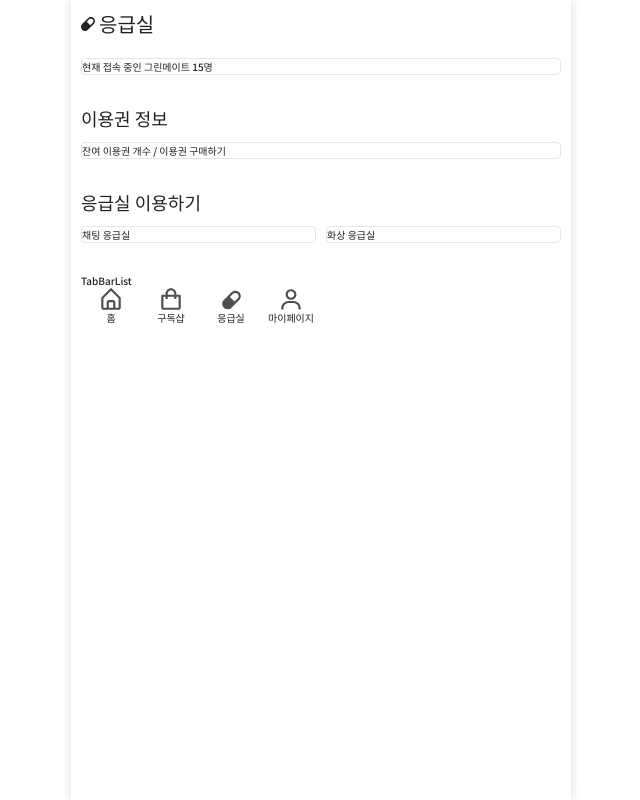
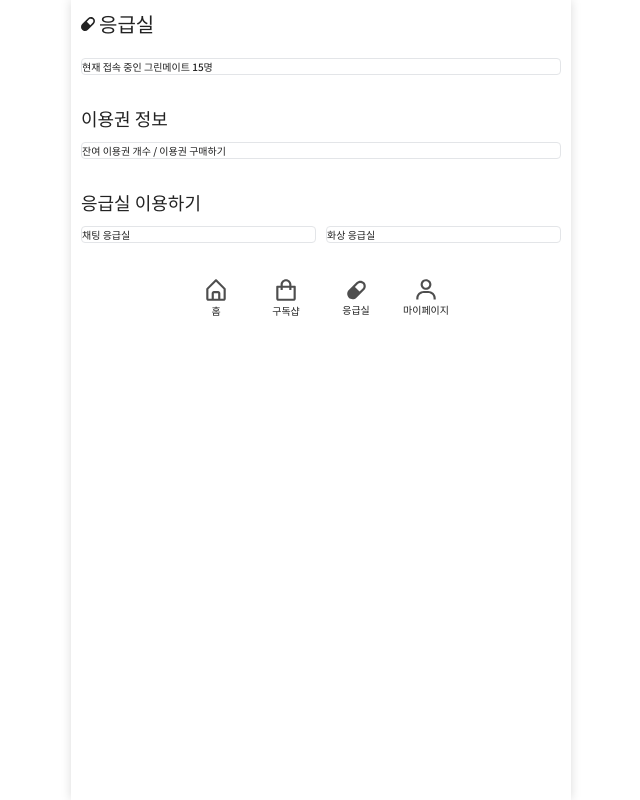
Before and after one commit to ycjeon0129/Planty, a React (Create React App) app in the folder frontend/: page /emergency in a window 1280 px wide. Shown: the whole page, without its empty margins (319-959 px from the left). Built offline with nearby package versions, Linux system fonts and the light colour scheme.

Commit message:
[FE] Feat  : TabBar 기능 구현 추가

```diff
--- a/frontend/src/components/atoms/common/TabBarItem/TabBarItem.tsx
+++ b/frontend/src/components/atoms/common/TabBarItem/TabBarItem.tsx
@@ -1,37 +1,19 @@
-// ToolMenuBar.tsx
-import React, { useState } from 'react';
+import React from 'react';
+import { Link } from 'react-router-dom';
 import './TabBarItem.scss';
-import TabBar from 'constants/tabbar/TabBar'; // types 파일
-// import { ReactComponent as Home } from '../../../../assets/icons/tabbar/HomeImg.svg';
-
-// import { ReactComponent as HomeLogo } from '../../../../assets/icons/tabbar/HomeImg.svg';
-// import { ReactComponent as SubscribeLogo } from '../../../../assets/icons/tabbar/SubscribeImg.svg';
-// import { ReactComponent as EmergencyLogo } from '../../../../assets/icons/tabbar/EmergencyImg.svg';
-// import { ReactComponent as MypageLogo } from '../../../../assets/icons/tabbar/MypageImg.svg';
+import TabMenu from 'constants/tabbar/TabBar';
 
 function TabBarItem({ MenuKey }: { MenuKey: string }) {
-	const Menu = TabBar[`${MenuKey}`];
-	const MenuImg = Menu.imgSrc;
-	// const { imgSrc, imgName } = props;
-	const [homeToggle, setHomeToggle] = useState(false);
-	const isClicked = () => {
-		setHomeToggle(!homeToggle);
-		console.log(homeToggle);
-	};
-
+	const Menu = TabMenu[MenuKey];
 	return (
-		// <img src={`${MenuImg} `} alt={Menu.imgName} /> else if (
-		// 			{Menu.imgName} === 홈 && homeToggle) <Home fill="green" /> }
-		<button type="button" className="menuBox" onClick={isClicked}>
+		<Link to={`/${MenuKey}`} className="menuBox">
 			<div>
 				<div className="iconBox">
-					{/* <HomeLogo fill="" /> */}
-					<img src={` ${MenuImg} `} alt={Menu.imgName} />
+					<img src={Menu.imgSrc} alt={Menu.imgName} />
+					<span>{Menu.imgName}</span>
 				</div>
-				<span>{Menu.imgName}</span>
 			</div>
-		</button>
+		</Link>
 	);
 }
-
 export default TabBarItem;
--- a/frontend/src/components/organisms/common/TabBarList/TabBarList.tsx
+++ b/frontend/src/components/organisms/common/TabBarList/TabBarList.tsx
@@ -1,17 +1,20 @@
-import React from 'react';
+import React, { useEffect } from 'react';
 import TabBarItem from 'components/atoms/common/TabBarItem/TabBarItem';
 import 'components/organisms/common/TabBarList/TabBarList.scss';
-// import HomeImg from '../../../../assets/icons/ToolBar/HomeImg.svg';
+import TabMenu from 'constants/tabbar/TabBar';
 
 function TabBarList() {
+	useEffect(() => {
+		console.log(TabMenu);
+	}, []);
+
 	return (
 		<div>
-			<div>TabBarList</div>
-			<div className="ToolBarOrgBox">
-				<TabBarItem MenuKey="Home" />
-				<TabBarItem MenuKey="Subscribe" />
-				<TabBarItem MenuKey="Emergency" />
-				<TabBarItem MenuKey="Mypage" />
+			<div className="tabbar-list">
+				<TabBarItem MenuKey="home" />
+				<TabBarItem MenuKey="shop" />
+				<TabBarItem MenuKey="emergency" />
+				<TabBarItem MenuKey="mypage" />
 			</div>
 		</div>
 	);
--- a/frontend/src/constants/tabbar/TabBar.ts
+++ b/frontend/src/constants/tabbar/TabBar.ts
@@ -1,32 +1,32 @@
-import HomeIcon from '../../assets/icons/tabbar/HomeImg.svg';
-import SubscribeIcon from '../../assets/icons/tabbar/SubscribeImg.svg';
-import EmergecnyIcon from '../../assets/icons/tabbar/EmergencyImg.svg';
-import MypageIcon from '../../assets/icons/tabbar/MypageImg.svg';
+import HomeIcon from 'assets/icons/tabbar/HomeImg.svg';
+import SubscribeIcon from 'assets/icons/tabbar/SubscribeImg.svg';
+import EmergecnyIcon from 'assets/icons/tabbar/EmergencyImg.svg';
+import MypageIcon from 'assets/icons/tabbar/MypageImg.svg';
 
-interface ToolMenuBarProps {
+interface TabBarProps {
 	[key: string]: {
 		imgSrc: string;
 		imgName: string;
 	};
 }
 
-const ToolMenu: ToolMenuBarProps = {
-	Home: {
+const TabMenu: TabBarProps = {
+	home: {
 		imgSrc: HomeIcon,
 		imgName: '홈',
 	},
-	Subscribe: {
+	shop: {
 		imgSrc: SubscribeIcon,
 		imgName: '구독샵',
 	},
-	Emergency: {
+	emergency: {
 		imgSrc: EmergecnyIcon,
 		imgName: '응급실',
 	},
-	Mypage: {
+	mypage: {
 		imgSrc: MypageIcon,
 		imgName: '마이페이지',
 	},
 };
 
-export default ToolMenu;
+export default TabMenu;
```
